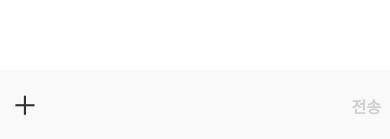
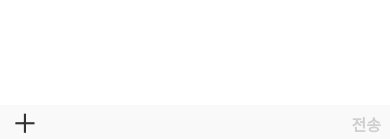
Before and after one commit to ssum-dal/Kurly-Hack-Festa-Project, a React Native app: screen /Chatting in a window 390 px wide. Shown: the part 702-841 px from the top of the page. Built offline with nearby package versions, Linux system fonts and the light colour scheme.

Commit message:
remove flex property for keyboard not to effect UI

```diff
--- a/Components/Input/Input.js
+++ b/Components/Input/Input.js
@@ -5,14 +5,10 @@ import { StyleSheet, Text, TextInput, TouchableOpacity, View, KeyboardAvoidingVi
 import Icon from "react-native-vector-icons/Ionicons";
 
 const s = StyleSheet.create({
-    InputContainerWrapper: {
-        flex:0.1,
-    },
     InputContainer: {
         alignItems: 'center',
         flexDirection: "row",
         backgroundColor: '#F9F9F9',
-        flex: 1,
         paddingHorizontal: 9,
     },
     Input: {
@@ -64,8 +60,7 @@ export default function Input({isMenuOpened, setIsMenuOpened}) {
         })
     }
 
-    return <KeyboardAvoidingView style={s.InputContainerWrapper}>
-            <View style={s.InputContainer}>
+    return <View style={s.InputContainer}>
                 <TouchableOpacity onPress={onMenuBtnPress}>
                     <Icon name={isMenuOpened ? "close" : "add"} style={{ color: "#323232" }} size={34}/>
                 </TouchableOpacity>
@@ -74,5 +69,4 @@ export default function Input({isMenuOpened, setIsMenuOpened}) {
                     <Text style={s.SendButton}>전송</Text>
                 </TouchableOpacity>
             </View>
-        </KeyboardAvoidingView>
 }
--- a/Navigation/Screens/Chatting/ChattingPresenter.js
+++ b/Navigation/Screens/Chatting/ChattingPresenter.js
@@ -1,13 +1,16 @@
 import React, {useState} from "react";
-import { View, StyleSheet, Text, KeyboardAvoidingView } from "react-native";
+import { View, StyleSheet, Text, TouchableWithoutFeedback, Keyboard } from "react-native";
 import Header from "../../../Components/Header/Header";
 import Input from "../../../Components/Input/Input";
 import Menu from "../../../Components/Input/Menu";
 
 const s = StyleSheet.create({
-    ChattingView: {
+    ChattingViewContainer: {
         flex: 1,
         backgroundColor: '#ffffff',
+    },
+    ChattingViewInner: {
+        flex: 1,
     },
     ChattingHistoryView: {
         flex: 1,
@@ -17,13 +20,17 @@ const s = StyleSheet.create({
 export default() => {
     const [isMenuOpened, setIsMenuOpened] = useState(false);
     return (
-        <KeyboardAvoidingView style={s.ChattingView}>
+        <View style={s.ChattingViewContainer}>
+            <TouchableWithoutFeedback onPress={Keyboard.dismiss}>
+                <View style={s.ChattingViewInner}>
                     <Header title={'메시지 발송'}/>
                     <View style={s.ChattingHistoryView}>
                         <Text>이전 메세지 내역 보이는 창</Text>
                     </View>
                     <Input isMenuOpened={isMenuOpened} setIsMenuOpened={setIsMenuOpened} />
                     {isMenuOpened ? <Menu /> : null}
-        </KeyboardAvoidingView>
+                </View>
+            </TouchableWithoutFeedback>
+        </View>
     )
 }
```
Lines whose indentation alone changed are shown as unchanged.
